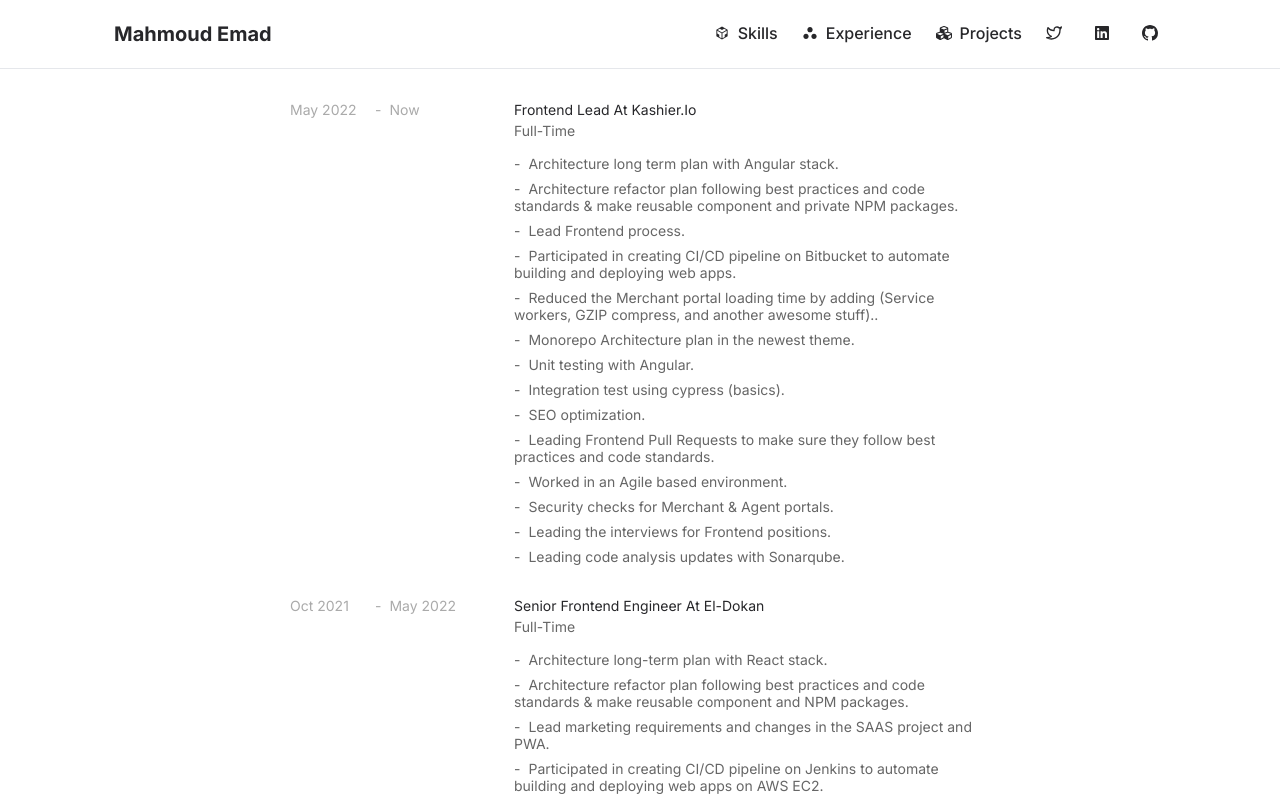
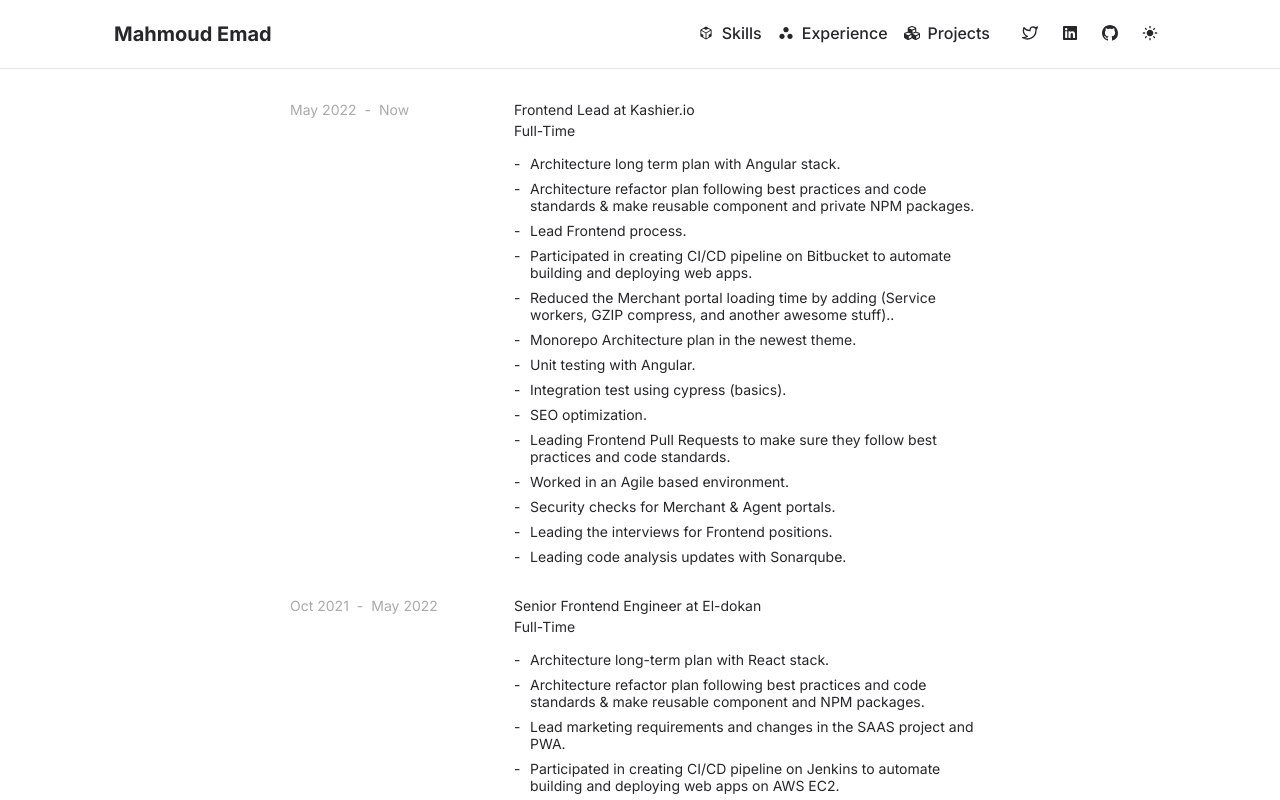
Before and after one commit to iMahmoudEmad/Mahmoud-EmadEldin-CV, a Next.js app: page /experience in a window 1280 px wide. Shown: the top 800 px of the page. Built offline with nearby package versions, Linux system fonts and the light colour scheme.

Commit message:
Added dark mode

```diff
--- a/src/components/SiteHead.tsx
+++ b/src/components/SiteHead.tsx
@@ -12,7 +12,7 @@
       <meta name="creator" content={author} />
       <meta name="publisher" content="Vercel" />
       <meta name="keywords" content={position} />
-      <meta name="theme-color" content="#FFF" />
+      <meta name="theme-color" content="var(--white-color)" />
       <meta name="generator" content="Nextjs 13.2.4" />
 
       <meta name="twitter:site" content={username} />
--- a/src/components/navbar/Navbar.module.scss
+++ b/src/components/navbar/Navbar.module.scss
@@ -5,7 +5,7 @@
   inset-block-start: 0;
   border-block-end: 1px solid var(--border-color);
   z-index: 9;
-  box-shadow: 0 0 1rem 0 rgba(#fff, 0.08);
+  box-shadow: 0 0 1rem 0 rgba(var(--white-color), 0.08);
 
   &:after {
     content: "";
@@ -13,7 +13,15 @@
     inset: 0;
     width: 100%;
     height: 100%;
-    background-color: rgba(#fff, 0.75);
+    background-color: rgba(var(--white-color), 0.75);
+  }
+
+  .pages {
+    gap: 1rem;
+
+    &.me2{
+      margin-inline-end: 2rem;
+    }
   }
 
   .title {
@@ -63,14 +71,14 @@
           border: 1px solid var(--border-color);
         }
       }
+
+      &:last-of-type{
+        cursor: pointer;
+      }
     }
   }
 
-  @media screen and (max-width: 680px) {
-    .pages {
-      gap: 1rem;
-    }
-
+  @media screen and (max-width: 768px) {
     .pageName {
       display: none;
     }
--- a/src/components/navbar/Navbar.tsx
+++ b/src/components/navbar/Navbar.tsx
@@ -2,6 +2,7 @@
 import styles from "./Navbar.module.scss";
 import { Inter } from "next/font/google";
 import { FaLinkedin } from "react-icons/fa";
+import { MdLightMode } from "react-icons/md";
 import { FiTwitter } from "react-icons/fi";
 import { BsGithub } from "react-icons/bs";
 import { SiDocsdotrs } from "react-icons/si";
@@ -9,10 +10,19 @@
 import { MdWorkspaces } from "react-icons/md";
 import { socialMedia } from "@/constants/socialLinks";
 import { pages } from "@/constants/pages";
+import { useState } from "react";
 
 const inter = Inter({ subsets: ["latin"] });
 
 export const Navbar = () => {
+  const [theme, setTheme] = useState("light");
+
+  function setColor() {
+    const newTheme = theme === "light" ? "dark" : "light";
+    setTheme(newTheme);
+    document.documentElement.className = newTheme;
+  }
+
   return (
     <nav className={styles.navbar + " " + inter.className}>
       <div className={styles.content + " full-w"}>
@@ -20,7 +30,8 @@
           <Link href="/">Mahmoud Emad</Link>
         </h1>
 
-        <ul className={styles.pages}>
+        <div className="flex ai-center">
+          <ul className={styles.pages + " " + styles.me2}>
             {pages.slice(1, 4).map((page) => (
               <li className={styles.pageName + " " + styles.list} key={page.id}>
                 <Link href={page.link} id={page.id}>
@@ -33,7 +44,9 @@
                 </Link>
               </li>
             ))}
+          </ul>
 
+          <ul className={styles.pages + " " + styles.me1}>
             {socialMedia.map((social) => (
               <li className={styles.list} key={social.id}>
                 <Link href={social.link} target="_blank" id={social.id}>
@@ -45,7 +58,13 @@
                 </Link>
               </li>
             ))}
+            <li className={styles.list} onClick={setColor}>
+              <span className={styles.listIcon}>
+                <MdLightMode />
+              </span>
+            </li>
           </ul>
+        </div>
       </div>
     </nav>
   );
--- a/src/pages/experience/index.tsx
+++ b/src/pages/experience/index.tsx
@@ -35,12 +35,15 @@
 
                 <ul className={styles.responsibilities}>
                   {experience.responsibilities.map((responsability) => (
-                    <li className={styles.responsability} key={v4()}>
+                    <div
+                      key={v4()}
+                      className={"flex ai-center " + styles.responsability}
+                    >
                       <span className={styles.dash}>-</span>
-                      <span className={styles.responsabilityContent}>
-                        {responsability}
-                      </span>
-                    </li>
+                      <li className={styles.responsabilityContent}>
+                        <span>{responsability}.</span>
+                      </li>
+                    </div>
                   ))}
                 </ul>
               </div>
--- a/src/pages/index.tsx
+++ b/src/pages/index.tsx
@@ -5,7 +5,6 @@
 import styles from "../styles/Home.module.scss";
 import Image from "next/image";
 const inter = Inter({ subsets: ["latin"] });
-// import avatar from '/assets/images/avatar.jpg';
 
 export default function Home() {
   const authorYearBorn = 1996;
--- a/src/styles/Experience.module.scss
+++ b/src/styles/Experience.module.scss
@@ -17,7 +17,6 @@
     }
 
     .from {
-      min-width: 77px;
       display: inline-block;
     }
 
@@ -29,9 +28,13 @@
       padding-inline-start: 1.5rem;
       max-width: 500px;
 
+      a {
+        text-transform: inherit;
+      }
+
       .role,
       .responsibilities {
-        color: var(--font-gray-color-secondary);
+        // colo/r: var(--font-gray-color-secondary);
       }
 
       .role {
@@ -44,21 +47,21 @@
         margin-block-start: 1rem;
 
         .responsability {
-          display: block;
           width: 100%;
 
           .dash {
+            width: 0.5rem;
+            height: 100%;
             display: inline-block;
             margin-inline-end: 0.5rem;
           }
 
           .responsabilityContent {
-            &::first-letter {
+            display: inline-block;
+            width: calc(100% - 1rem);
+
+            &:first-letter {
               text-transform: capitalize;
-            }
-
-            &:after {
-              content: ".";
             }
           }
         }
--- a/src/styles/globals.scss
+++ b/src/styles/globals.scss
@@ -1,17 +1,16 @@
 :root {
   --max-width: 1100px;
-
   --white-color: #fff;
   --backdrop-filter: blur(1rem);
+  --font-gray-color: #aaa;
+  --font-gray-color-secondary: #666;
   --border-color: #e5e7eb;
   --font-color: #27272a;
-  --font-gray-color: #aaa;
-  --font-gray-color-secondary: #666;
-}
 
-@media (prefers-color-scheme: dark) {
-  :root {
-    --foreground-rgb: 255, 255, 255;
+  &.dark {
+    --font-color: #e5e7eb;
+    --border-color: #a1a1a1;
+    color-scheme: dark;
   }
 }
 
@@ -61,12 +60,6 @@
   @extend .flex;
 }
 
-@media (prefers-color-scheme: dark) {
-  html {
-    color-scheme: dark;
-  }
-}
-
 .flex {
   display: flex;
   flex-wrap: wrap;
```
Lines whose indentation alone changed are shown as unchanged.
